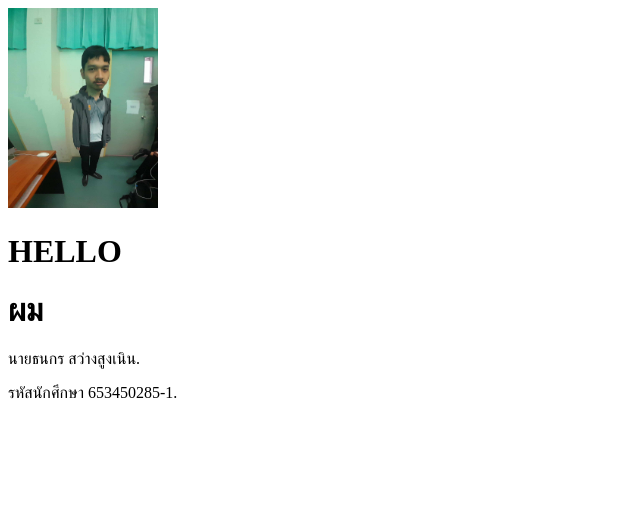
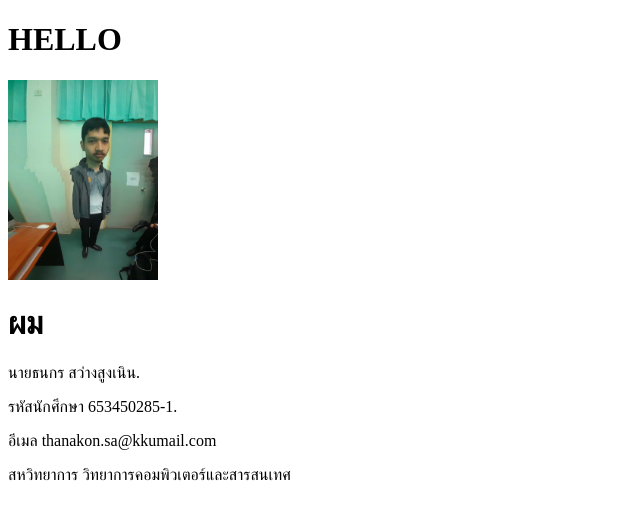
Before and after one commit to ThanakonSA/ThanakonSA.github.io, a plain HTML site: page index.html in a window 1280 px wide. Shown: the whole page, without its empty margins (0-640 px from the left). Drawn offline with Linux system fonts and the light colour scheme.

Commit message:
Update index.html

```diff
--- a/index.html
+++ b/index.html
@@ -4,10 +4,12 @@
   <title>Page Title</title>
 </head>
 <body>
+  <h1>HELLO</h1>
   <img src="thanakonsocool.jpg" width="150px" height="200px"/>
-  <h1>HELLO</h1>
   <h1>ผม</h1>
   <p>นายธนกร สว่างสูงเนิน.</p>
   <p>รหัสนักศึกษา 653450285-1.</p>
+  <p>อีเมล thanakon.sa@kkumail.com</p>
+  <p>สหวิทยาการ วิทยาการคอมพิวเตอร์และสารสนเทศ</p>
 </body>
 </html>
```
